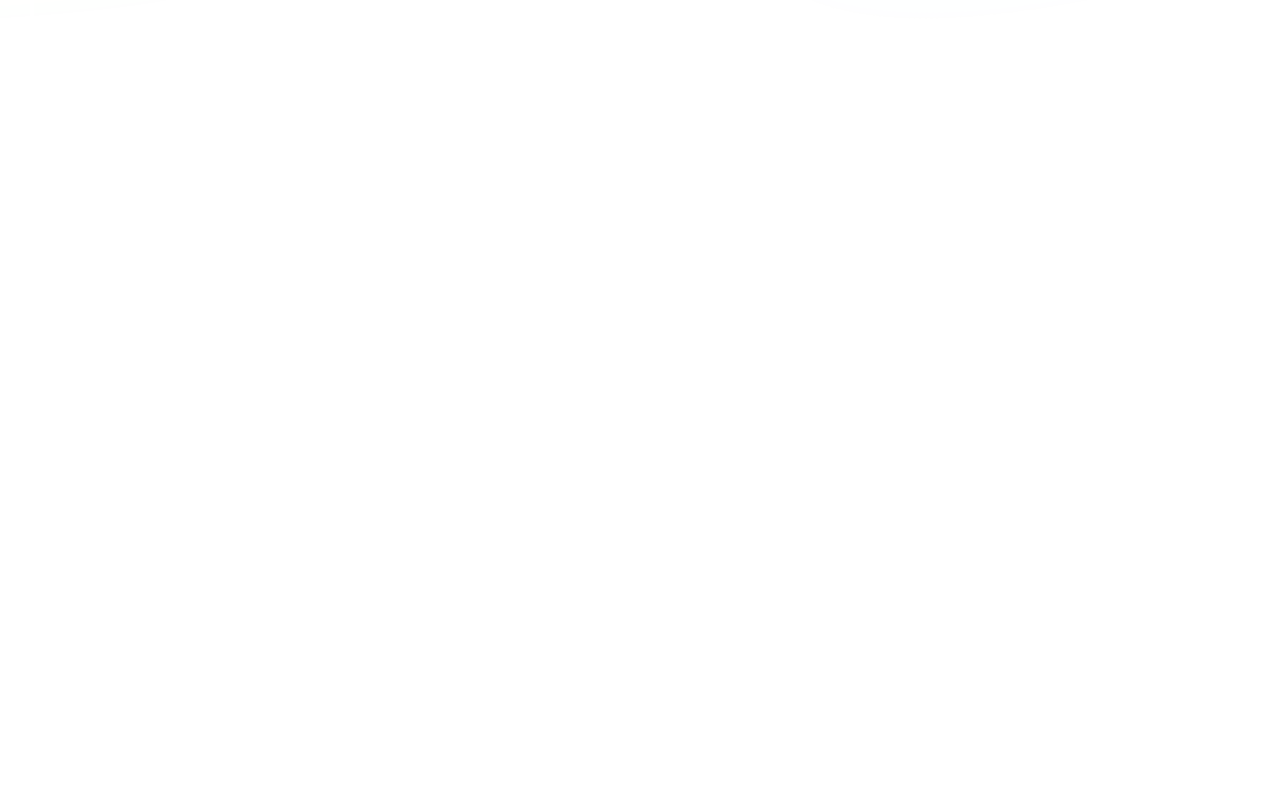
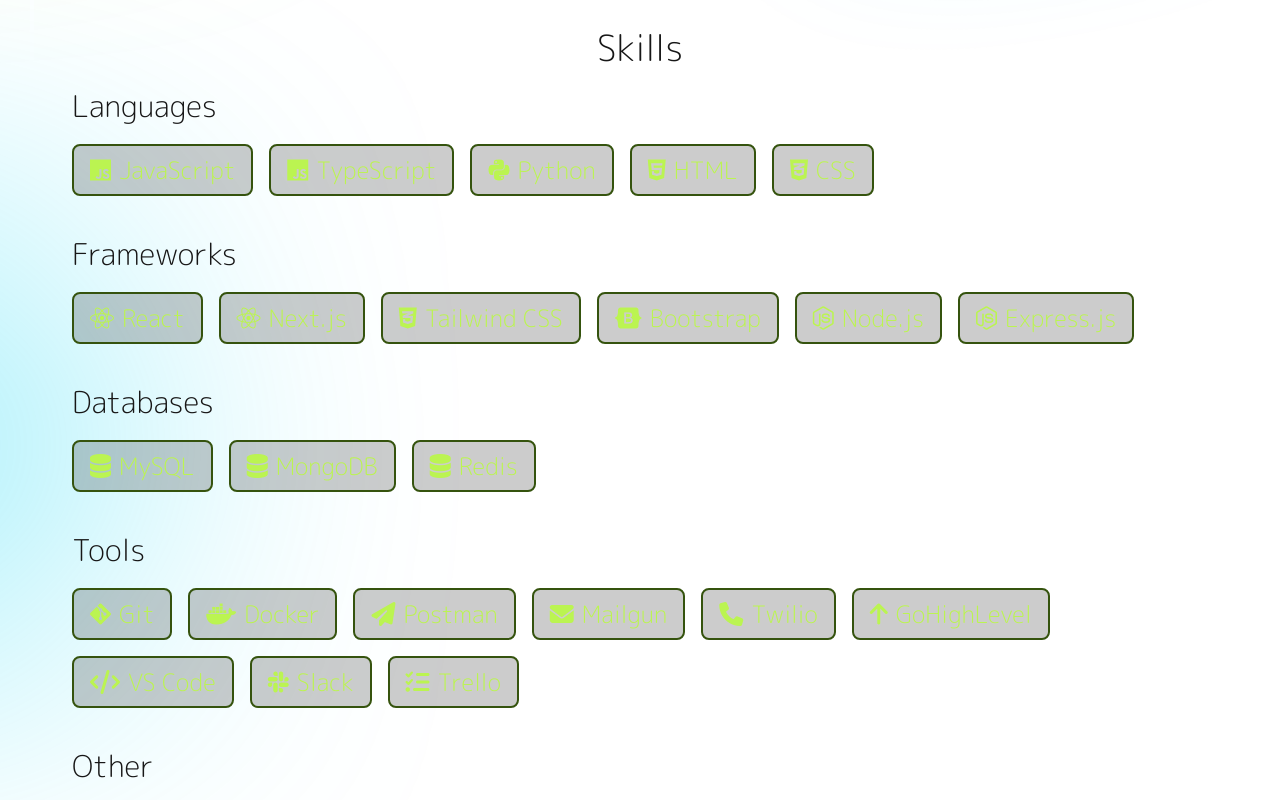
Before and after one commit to mgundas/portfolio, a Next.js app: page / in a window 1280 px wide. Shown: the part 740-1540 px from the top of the page. Before the commit the page ends 800 px from the top, so only its background shows below. Built offline with nearby package versions, Linux system fonts and the light colour scheme.

Commit message:
added a dynamic "skills" section

```diff
--- a/src/app/globals.css
+++ b/src/app/globals.css
@@ -32,7 +32,7 @@
 }
 
 .hero-container {
-  @apply flex gap-4 items-center justify-between p-10 pr-15 z-10 flex-wrap
+  @apply flex gap-4 items-center justify-between p-10 lg:p-15 pr-15 z-10 flex-wrap
 }
 
 .get-resume-button {
@@ -54,3 +54,7 @@
 .sidebar-link {
   @apply rounded-lg text-xl p-2 px-4 hover:[&>i]:shadow-[0px_0px_15px_rgba(255,255,255,0.8)]
 }
+
+.skill-style {
+  @apply flex items-center justify-center gap-2 py-2 px-4 text-2xl font-light text-lime-300 bg-black/20 border-2 border-lime-900 rounded-lg transition-all duration-200 ease-in-out cursor-default hover:scale-105 hover:bg-lime-900/20 hover:border-lime-300
+}
--- a/src/app/page.tsx
+++ b/src/app/page.tsx
@@ -2,6 +2,7 @@
 import Hero from "@/components/Hero/Hero";
 import MiniNavbar from "@/components/Navbar/MiniNavbar";
 import Navbar from "@/components/Navbar/Navbar";
+import Skills from "@/components/Skillls/Skills";
 
 export default function Home() {
   return (
@@ -9,6 +10,7 @@
       <Navbar />
       <Hero />
       <MiniNavbar />
+      <Skills />
       <Footer />
     </>
   );
--- a/src/components/Navbar/Navbar.tsx
+++ b/src/components/Navbar/Navbar.tsx
@@ -13,14 +13,14 @@
   const handleClick = () => {
     menuRef.current?.classList.toggle("translate-x-full");
     overlayRef.current?.classList.toggle("hidden");
+    document.body.classList.toggle("overflow-hidden")
   };
 
   return (
     <>
-      <div className="sticky sm:relative top-0 z-50 h-16 flex items-center justify-between p-5 bg-gradient-to-b from-[#171717] from-20% to-[#00000000]">
+      <div className="sticky sm:relative top-0 z-50 h-16 flex items-center justify-between p-5 lg:p-10 bg-gradient-to-b from-[#171717] from-20% to-[#00000000]">
         <h1 className="text-white text-2xl ml-4">{db.profile.name}</h1>
         <div className="gap-4 text-xl items-center hidden lg:flex">
-          <NavbarLink href="footer">About</NavbarLink>
           <NavbarLink href="skills">Skills</NavbarLink>
           <NavbarLink href="projects">Projects</NavbarLink>
           <NavbarLink href="contact">Contact</NavbarLink>
--- /dev/null
+++ b/src/components/Skillls/Skills.tsx
@@ -0,0 +1,28 @@
+import React from "react";
+import db from "../../database/database";
+
+const Skills = () => {
+  return (
+    <div id="skills" className="p-10 lg:p-18 pr-15 relative z-2">
+      <h1 className="text-4xl font-light text-gray mb-10 lg:mb-5 text-center">Skills</h1>
+      <div className="">
+        {db.skills.categories.map((category, categoryIndex) => (
+          <div key={categoryIndex} className="mb-5">
+            <h3 className="text-3xl font-light text-gray">{category.name}</h3>
+            <div className="flex items-center justify-start gap-4 flex-wrap py-5">
+              {category.skills.map((skill, skillIndex) => (
+                <div key={skillIndex} className="skill-style">
+                  <i className={skill.icon}></i>
+                  <span>{skill.name}</span>
+                </div>
+              ))}
+            </div>
+          </div>
+        ))}
+      </div>
+      <div className="hero-circle bg-cyan-400! z-1"></div>
+    </div>
+  );
+};
+
+export default Skills;
--- /dev/null
+++ b/src/database/database.ts
@@ -0,0 +1,141 @@
+const db = {
+  profile: {
+    name: "Mehmet Gündaş",
+    title: "Junior Web Developer",
+    description:
+      "I am a passionate and adaptable IT professional with a background in both Computer Programming and education. I have experience in web development, databases, problem-solving, and project management, where I focus on optimizing workflows and driving efficiency. With a strong foundation in communication and technical skills, I enjoy tackling challenges and collaborating with others to create innovative solutions. Always eager to learn and grow, I thrive in dynamic environments where I can contribute and make an impact.",
+    image: "https://placehold.co/512",
+  },
+  socials: {
+    linkedin: "https://www.linkedin.com/in/mehmet-gundas/",
+    github: "https://github.com/mgundas",
+    email: "mailto:meh.gundas@gmail.com",
+  },
+  skills: {
+    categories: [
+      {
+        name: "Languages",
+        skills: [
+          {
+            name: "JavaScript",
+            icon: "fa-brands fa-js",
+          },
+          {
+            name: "TypeScript",
+            icon: "fa-brands fa-js",
+          },
+          {
+            name: "Python",
+            icon: "fa-brands fa-python",
+          },
+          {
+            name: "HTML",
+            icon: "fa-brands fa-html5",
+          },
+          {
+            name: "CSS",
+            icon: "fa-brands fa-css3-alt",
+          },
+        ],
+      },
+      {
+        name: "Frameworks",
+        skills: [
+          {
+            name: "React",
+            icon: "fa-brands fa-react",
+          },
+          {
+            name: "Next.js",
+            icon: "fa-brands fa-react",
+          },
+          {
+            name: "Tailwind CSS",
+            icon: "fa-brands fa-css3-alt",
+          },
+          {
+            name: "Bootstrap",
+            icon: "fa-brands fa-bootstrap",
+          },
+          {
+            name: "Node.js",
+            icon: "fa-brands fa-node-js",
+          },
+          {
+            name: "Express.js",
+            icon: "fa-brands fa-node-js",
+          },
+        ],
+      },
+      {
+        name: "Databases",
+        skills: [
+          {
+            name: "MySQL",
+            icon: "fa-solid fa-database",
+          },
+          {
+            name: "MongoDB",
+            icon: "fa-solid fa-database",
+          },
+          {
+            name: "Redis",
+            icon: "fa-solid fa-database",
+          },
+        ],
+      },
+      {
+        name: "Tools",
+        skills: [
+          {
+            name: "Git",
+            icon: "fa-brands fa-git-alt",
+          },
+          {
+            name: "Docker",
+            icon: "fa-brands fa-docker",
+          },
+          {
+            name: "Postman",
+            icon: "fa-solid fa-paper-plane",
+          },
+          {
+            name: "Mailgun",
+            icon: "fa-solid fa-envelope",
+          },
+          {
+            name: "Twilio",
+            icon: "fa-solid fa-phone",
+          },
+          {
+            name: "GoHighLevel",
+            icon: "fa-solid fa-arrow-up",
+          },
+          {
+            name: "VS Code",
+            icon: "fa-solid fa-code",
+          },
+          {
+            name: "Slack",
+            icon: "fa-brands fa-slack",
+          },
+          {
+            name: "Trello",
+            icon: "fa-solid fa-list-check",
+          },
+        ],
+      },
+      {
+        name: "Other",
+        skills: [
+          {
+            name: "RESTful APIs",
+            icon: "fa-solid fa-link",
+          },
+        ],
+      },
+    ],
+  },
+};
+
+export default db;
--- a/src/database/database.tsx
+++ /dev/null
@@ -1,15 +0,0 @@
-const db = {
-    profile: {
-        name: "Mehmet Gündaş",
-        title: "Junior Web Developer",
-        description: "I am a passionate and adaptable IT professional with a background in both Computer Programming and education. I have experience in web development, databases, problem-solving, and project management, where I focus on optimizing workflows and driving efficiency. With a strong foundation in communication and technical skills, I enjoy tackling challenges and collaborating with others to create innovative solutions. Always eager to learn and grow, I thrive in dynamic environments where I can contribute and make an impact.",
-        image: "https://placehold.co/512",
-    },
-    socials: {
-        linkedin: "https://www.linkedin.com/in/mehmet-gundas/",
-        github: "https://github.com/mgundas",
-        email: "mailto:meh.gundas@gmail.com"
-    }
-}
-
-export default db;
```
